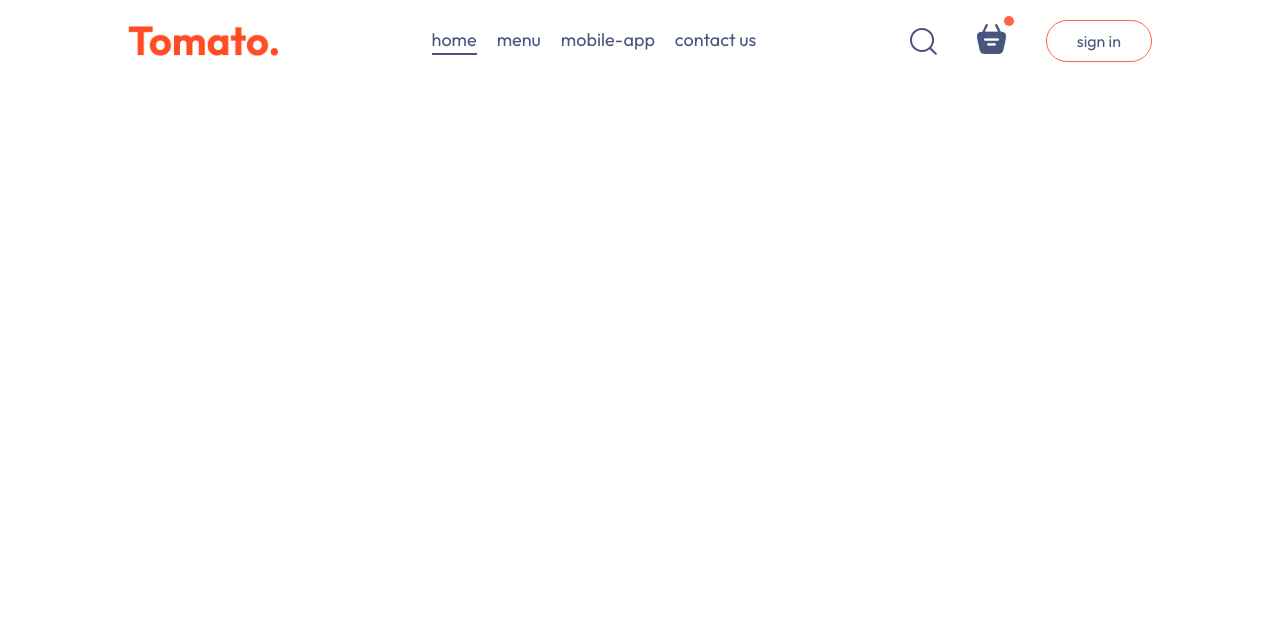
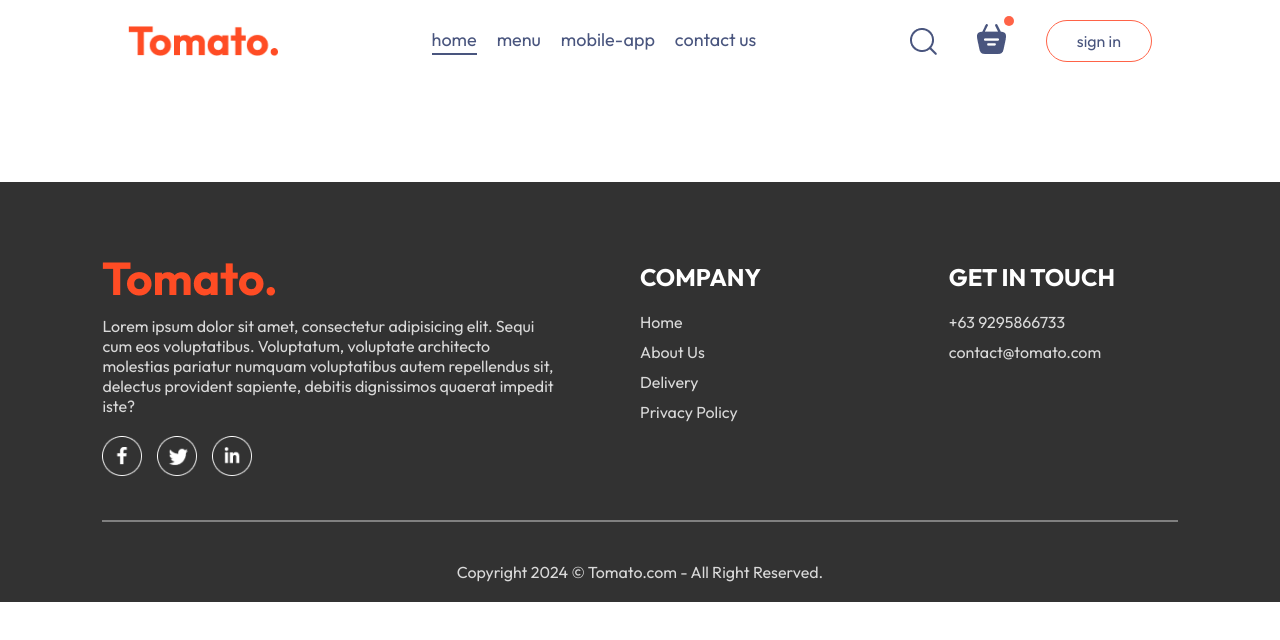
Before and after one commit to edmyrbatiancila/full-stack-ecommerce.ed, a React (Vite) app in the folder frontend/: page /order in a window 1280 px wide. Shown: the top 640 px of the page. Built offline with nearby package versions, Linux system fonts and the light colour scheme.

Commit message:
Updated codes and added files/folder.

```diff
--- a/frontend/src/App.jsx
+++ b/frontend/src/App.jsx
@@ -1,12 +1,14 @@
-import React from 'react'
+import React from 'react';
 import Navbar from './components/navbar/Navbar';
 import { Route, Routes } from 'react-router-dom';
 import Home from './pages/Home/Home';
 import Cart from './pages/Cart/Cart';
 import PlaceOrder from './pages/PlaceOrder/PlaceOrder';
+import Footer from './components/Footer/Footer';
 
 const App = () => {
   return (
+    <>
       <div className="app">
         <Navbar />
         <Routes>
@@ -15,6 +17,8 @@
           <Route path="/order" element={<PlaceOrder />} />
         </Routes>
       </div>
+      <Footer />
+    </>
   );
 }
 
--- /dev/null
+++ b/frontend/src/components/AppDownload/AppDownload.css
@@ -0,0 +1,25 @@
+.app-download {
+    margin: auto auto;
+    margin-top: 100px;
+    font-size: max(3vw, 20px);
+    text-align: center;
+    font-weight: 500;
+}
+
+.app-download-platforms {
+    display: flex;
+    justify-content: center;
+    gap: max(2vw, 10px);
+    margin-top: 40px;
+}
+
+.app-download-platforms img {
+    width: max(30vw, 120px);
+    max-width: 180px;
+    transition: 0.5s;
+    cursor: pointer;
+}
+
+.app-download-platforms img:hover {
+    transform: scale(1.05);
+}
--- /dev/null
+++ b/frontend/src/components/AppDownload/AppDownload.jsx
@@ -0,0 +1,19 @@
+import React from 'react';
+import './AppDownload.css';
+import { assets } from '../../assets/assets';
+
+const AppDownload = () => {
+  return (
+    <div className="app-download" id="app-download">
+      <p>
+        For Better Experience Download <br /> Tomato App
+      </p>
+      <div className="app-download-platforms">
+        <img src={assets.play_store} alt="" />
+        <img src={assets.app_store} alt="" />
+      </div>
+    </div>
+  );
+}
+
+export default AppDownload
--- a/frontend/src/components/FoodDisplay/FoodDisplay.jsx
+++ b/frontend/src/components/FoodDisplay/FoodDisplay.jsx
@@ -11,6 +11,7 @@
         <h2>Top dishes near you</h2>
         <div className="food-display-list">
             {food_list.map((item, index) => {
+                if(category === "All" || category === item.category) {
                     return (
                         <FoodItem
                             key={index}
@@ -21,6 +22,7 @@
                             image={item.image}
                         />
                     );
+                }
             })}
         </div>
     </div>
--- a/frontend/src/components/FoodItem/FoodItem.jsx
+++ b/frontend/src/components/FoodItem/FoodItem.jsx
@@ -1,23 +1,22 @@
-import React, { useContext, useState } from 'react'
+import React, { useContext } from 'react'
 import './FoodItem.css';
 import { assets } from '../../assets/assets';
 import { StoreContext } from '../../context/StoreContext';
 
 const FoodItem = ({id, name, price, description, image}) => {
 
-    const [itemCount, setItemCount] = useState(0);
-    const [cartItems, addToCart, removeFromCart] = useContext(StoreContext);
+    const {cartItems, addToCart, removeFromCart} = useContext(StoreContext);
 
     return (
         <div className='food-item'>
             <div className="food-item-img-container">
                 <img className='food-item-image' src={image} alt="Images of Food Item" />
-                {!itemCount
-                    ? <img className='add' onClick={() => setItemCount(prev => prev + 1)} src={assets.add_icon_white} alt="white icon with add" />
+                {!cartItems[id]
+                    ? <img className='add' onClick={() => addToCart(id)} src={assets.add_icon_white} alt="white icon with add" />
                     : <div className='food-item-counter'>
-                        <img onClick={() => setItemCount(prev => prev - 1)} src={assets.remove_icon_red} alt="Remove Icon with red color" />
-                        <p>{itemCount}</p>
-                        <img onClick={() => setItemCount(prev => prev + 1)} src={assets.add_icon_green} alt="Add Icon with green color" />
+                        <img onClick={() => removeFromCart(id)} src={assets.remove_icon_red} alt="Remove Icon with red color" />
+                        <p>{cartItems[id]}</p>
+                        <img onClick={() => addToCart(id)} src={assets.add_icon_green} alt="Add Icon with green color" />
                     </div>
                 }
             </div>
--- /dev/null
+++ b/frontend/src/components/Footer/Footer.css
@@ -0,0 +1,48 @@
+.footer {
+    color: #d9d9d9;
+    background-color: #323232;
+    display: flex;
+    flex-direction: column;
+    align-items: center;
+    gap: 20px;
+    padding: 20px 8vw;
+    padding-top: 80px;
+    margin-top: 100px;
+}
+
+.footer-content {
+    width: 100%;
+    display: grid;
+    grid-template-columns: 2fr 1fr 1fr;
+    gap: 80px;
+}
+
+.footer-content-left, .footer-content-right, .footer-content-center {
+    display: flex;
+    flex-direction: column;
+    align-items: start;
+    gap: 20px;
+}
+
+.footer-content-left li, .footer-content-right li, .footer-content-center li {
+    list-style: none;
+    margin-bottom: 10px;
+    cursor: pointer;
+}
+
+.footer-content-right h2, .footer-content-center h2 {
+    color: white;
+}
+
+.footer-social-icon img {
+    width: 40px;
+    margin-right: 15px;
+}
+
+.footer hr {
+    width: 100%;
+    height: 2px;
+    margin: 20px 0;
+    background-color: grey;
+    border: none;
+}
--- /dev/null
+++ b/frontend/src/components/Footer/Footer.jsx
@@ -0,0 +1,46 @@
+import React from 'react'
+import './Footer.css';
+import { assets } from '../../assets/assets';
+
+const Footer = () => {
+    return (
+        <div className="footer" id="footer">
+            <div className="footer-content">
+                <div className="footer-content-left">
+                    <img src={assets.logo} alt="" />
+                    <p>
+                        Lorem ipsum dolor sit amet, consectetur adipisicing elit. Sequi cum
+                        eos voluptatibus. Voluptatum, voluptate architecto molestias
+                        pariatur numquam voluptatibus autem repellendus sit, delectus
+                        provident sapiente, debitis dignissimos quaerat impedit iste?
+                    </p>
+                    <div className="footer-social-icon">
+                        <img src={assets.facebook_icon} alt="" />
+                        <img src={assets.twitter_icon} alt="" />
+                        <img src={assets.linkedin_icon} alt="" />
+                    </div>
+                </div>
+                <div className="footer-content-center">
+                    <h2>COMPANY</h2>
+                    <ul>
+                        <li>Home</li>
+                        <li>About Us</li>
+                        <li>Delivery</li>
+                        <li>Privacy Policy</li>
+                    </ul>
+                </div>
+                <div className="footer-content-right">
+                    <h2>GET IN TOUCH</h2>
+                    <ul>
+                        <li>+63 9295866733</li>
+                        <li>contact@tomato.com</li>
+                    </ul>
+                </div>
+            </div>
+            <hr />
+            <p className="footer-copyright">Copyright 2024 &copy; Tomato.com - All Right Reserved.</p>
+        </div>
+    );
+}
+
+export default Footer
--- a/frontend/src/context/StoreContext.jsx
+++ b/frontend/src/context/StoreContext.jsx
@@ -1,4 +1,4 @@
-import { createContext, useState } from "react";
+import { createContext, useEffect, useState } from "react";
 import { food_list } from "../assets/assets";
 
 export const StoreContext = createContext(null)
@@ -7,7 +7,7 @@
 
     const [cartItems, setCartItems] = useState({});
 
-    // functionality for add to cart:
+    // Functionality for add to cart:
     const addToCart = (itemId) => {
         if(!cartItems[itemId]) {
             setCartItems((prev) =>({...prev, [itemId]:1}))
@@ -20,6 +20,10 @@
     const removeFromCart = (itemId) => {
         setCartItems((prev) => ({...prev, [itemId]: prev[itemId] - 1}))
     }
+
+    useEffect(() => {
+        console.log(cartItems);
+    }, [cartItems])
 
     const contextValue = {
         food_list,
--- a/frontend/src/pages/Home/Home.jsx
+++ b/frontend/src/pages/Home/Home.jsx
@@ -1,8 +1,9 @@
-import React, { useState } from 'react'
+import React, { useState } from 'react';
 import './Home.css';
 import Header from '../../components/Header/Header';
 import ExploreMenu from '../../components/ExploreMenu/ExploreMenu';
 import FoodDisplay from '../../components/FoodDisplay/FoodDisplay';
+import AppDownload from '../../components/AppDownload/AppDownload';
 
 const Home = () => {
 
@@ -13,8 +14,9 @@
       <Header/>
       <ExploreMenu category={category} setCategory={setCategory}/>
       <FoodDisplay category={category} />
+      <AppDownload />
     </div>
   )
 }
 
-export default Home
+export default Home;
```
Lines whose indentation alone changed are shown as unchanged.
